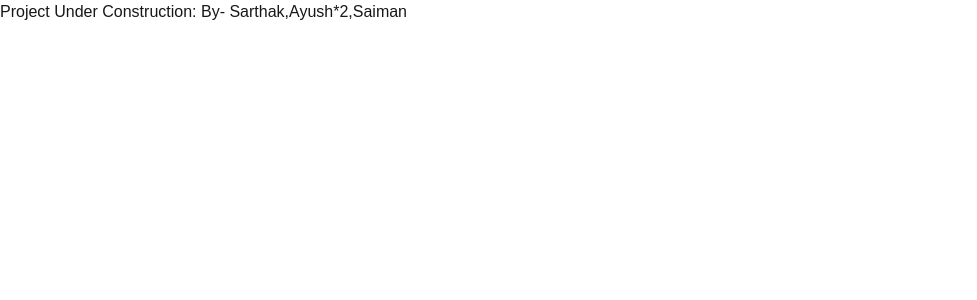
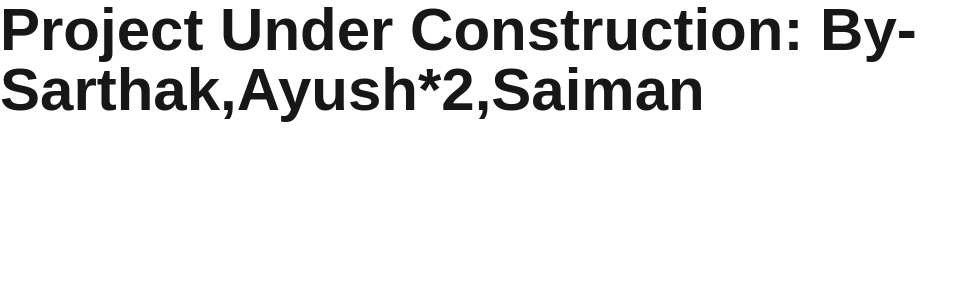
Before and after one commit to Sarthak-Aswal/WebGenie, a Next.js app: page / in a window 1280 px wide. Shown: the top 300 px of the page, without its empty margins (0-977 px from the left). Built offline with nearby package versions, Linux system fonts and the light colour scheme.

Commit message:
make font big

```diff
--- a/app/page.js
+++ b/app/page.js
@@ -2,7 +2,7 @@ import Image from "next/image";
 
 export default function Home() {
   return (
-   <div>
+   <div className="text-6xl font-bold">
     Project Under Construction:
     By- Sarthak,Ayush*2,Saiman
    </div>
```
